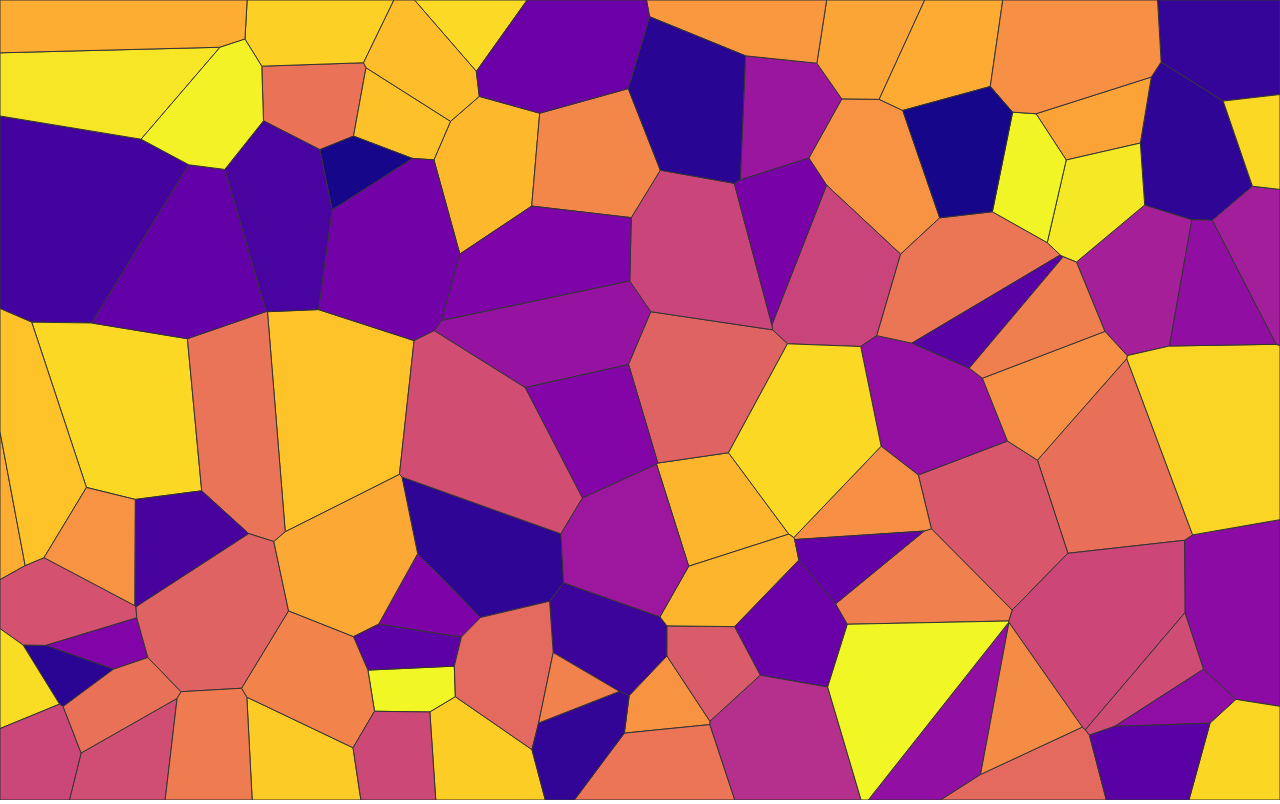
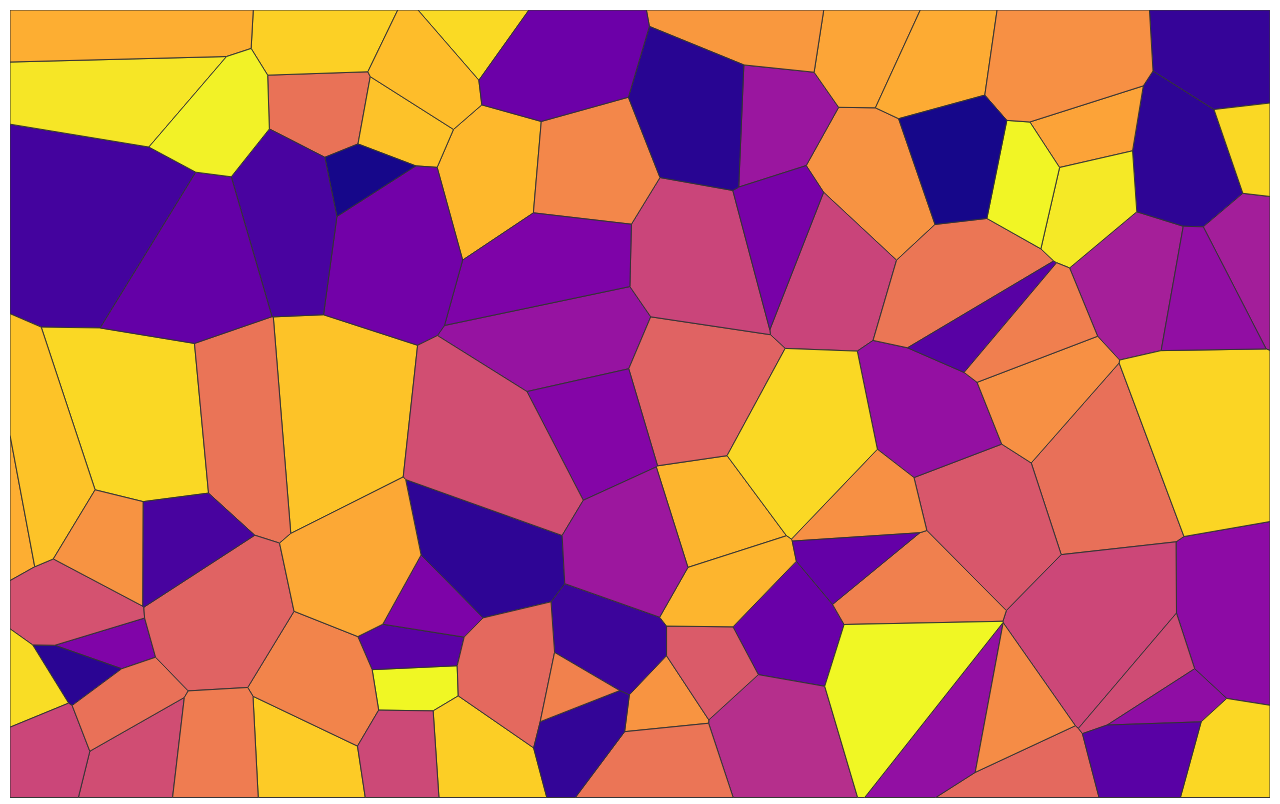
Before and after one commit to rowlandwilliams/voronoi, a React (Create React App) app: page / in a window 1280 px wide. Built offline with nearby package versions, Linux system fonts and the light colour scheme.

Commit message:
remove cols array

```diff
--- a/src/components/Voronoi.js
+++ b/src/components/Voronoi.js
@@ -58,11 +58,6 @@ function Voronoi() {
         [width, height],
       ]);
 
-    var cols = Array.from(
-      { length: nCells },
-      () => "#" + Math.floor(Math.random() * 16777215).toString(16)
-    );
-
     var polygon = svg
       .append("g")
       .attr("class", "voronoi")
@@ -96,6 +91,7 @@ function Voronoi() {
       style={{
         width: "100%",
         height: "100vh",
+        padding: "10px",
         boxSizing: "border-box",
       }}
       ref={ref}
```
